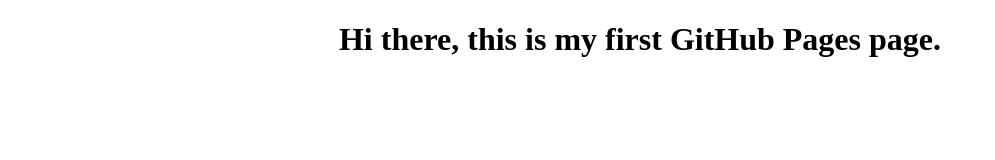
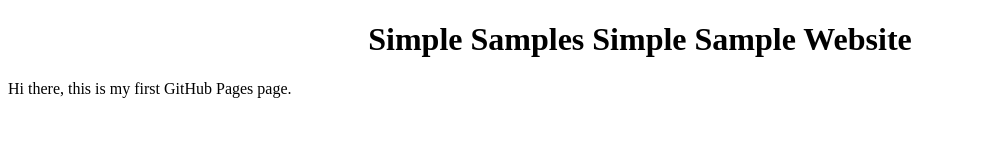
Before and after one commit to SimpleSamples/SimpleSamples, a plain HTML site: page index.html in a window 1280 px wide. Shown: the whole page, without its empty margins (0-995 px from the left). Drawn offline with Linux system fonts and the light colour scheme; files that its build step writes are made by us from their sources.

Commit message:
Update index.html

```diff
--- a/index.html
+++ b/index.html
@@ -5,10 +5,7 @@
 		<link href="~/StyleSheet.css" type="text/css" rel="stylesheet" />
 	</head>
 	<body>
-		<div class="container">
-    		<div class="blurb">
-        		<h1>Hi there, this is my first GitHub Pages page.</h1>
-    		</div><!-- /.blurb -->
-		</div><!-- /.container -->
+		<h1>Simple Samples Simple Sample Website</h1>
+        		<p>Hi there, this is my first GitHub Pages page.</p>
 	</body>
 </html>
```
